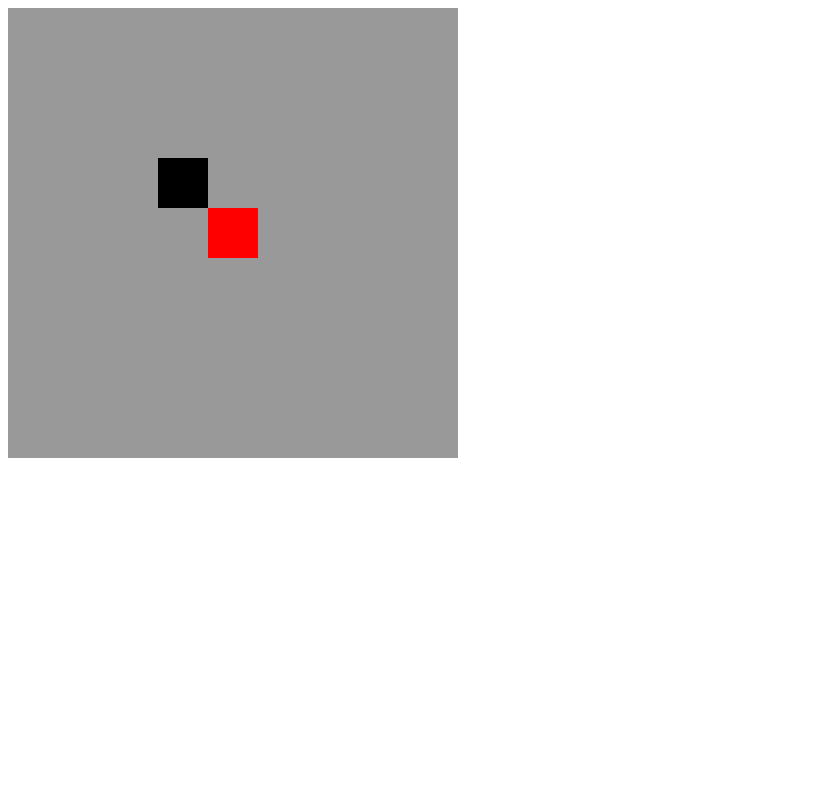
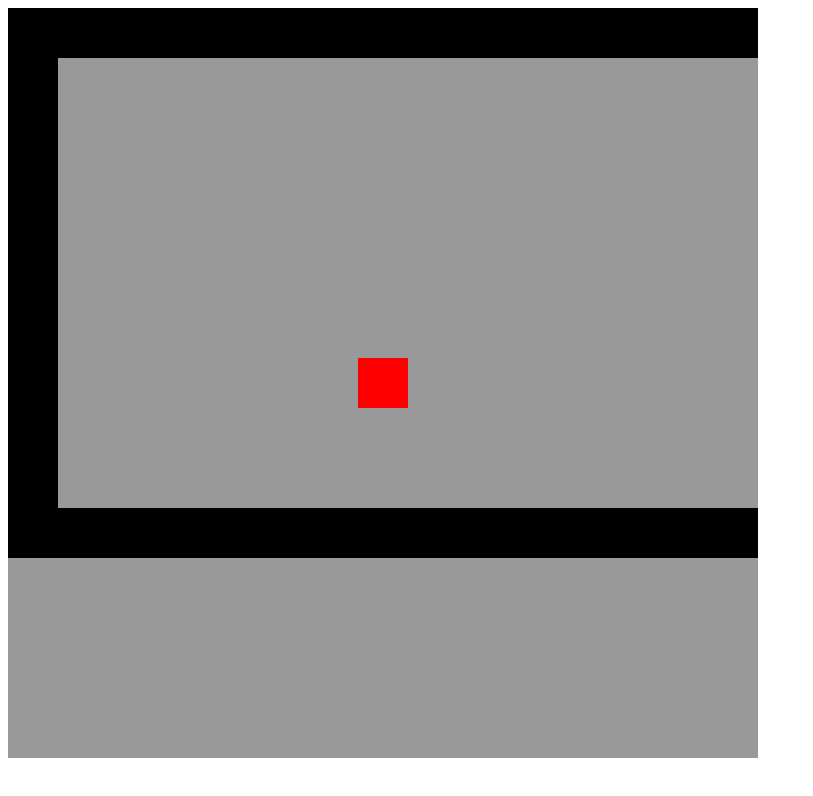
Before and after one commit to tb991/Virtual-Supermarket, a plain HTML site: page index.html in a window 1280 px wide. Shown: the whole page, without its empty margins (0-813 px from the left). Drawn offline with Linux system fonts and the light colour scheme.

```diff
--- a/index.html
+++ b/index.html
@@ -3,6 +3,6 @@
 		<script src="world.js"></script>
 	</head>
 	<body>
-		<canvas id="game" width="600" height="600"></canvas>
+		<canvas id="game" width="800" height="800"></canvas>
 	</body>
 </html>
--- a/world.js
+++ b/world.js
@@ -4,6 +4,7 @@ class World{
 		this.height = h;
 		this.data = [];
 		this.scrPos = [w/2,h/2];
+		this.characterOffset = [(screenWidth-1)/2, (screenHeight-1)/2];
 		for (var i = 0; i < this.width; i++){
 			var a = [];
 			for (var j = 0; j < this.height; j++){
@@ -11,6 +12,14 @@ class World{
 			}
 			this.data[i] = a;
 		}
+		for (var i = 0; i < this.width; i++){
+			for (var j = 0; j < this.height; j++){
+				if (i<8 || j < 1 || i > this.width-8 || j > this.height-2){
+					this.makeElement([i,j], 1);
+				}
+			}
+		}
+
 	}
 	seeData(){
 		for (var i = 0; i < this.width; i++){
@@ -26,18 +35,11 @@ class World{
 	}
 
 }
-var screenWidth = 9;
-var screenHeight = 9;
+var screenWidth = 15; // tiles
+var screenHeight = 15;
 var worldWidth = 100;
 var worldHeight = 100;
-class Character{
-	constructor(){
-		this.x = worldWidth - screenWidth/2;
-		this.y = worldHeight; // from top
-	}
-}
-var player = new Character();
-var tileSize = 50;
+var tileSize = 50; // pixels
 class Screen{
 	constructor(topLeftPos){
 		this.width = screenWidth;
@@ -46,7 +48,7 @@ class Screen{
 		for (var i = 0; i < this.width; i++){
 			var a = [];
 			for (var j = 0; j < this.height; j++){
-				if (i==4 && j==4){
+				if (i==(screenWidth-1)/2 && j==(screenHeight-1)/2){
 					a.push(2); // 2 = player, 1 = block, 0 = tile
 				}
 				else{
@@ -77,22 +79,68 @@ class Screen{
 var scr = new Screen();
 var p = new World(worldWidth,worldHeight,0);
 window.onload = function(){
-	p.makeElement([worldWidth/2+3,worldHeight/2 + 3],1);
 	p.seeData();
+	drawRoom(worldWidth/2,worldHeight/2,30,10);
 	window.addEventListener("keydown",function(evt){
-		if (evt.key=='w'){
-			p.scrPos[1]++;
+		var xChange = 0;
+		var yChange = 0;
+		if (evt.key=='w' || evt.keyCode==38){
+			yChange = -1;
 		}
-		else if (evt.key=='s'){
-			p.scrPos[1]--;
+		else if (evt.key=='s' || evt.keyCode==40){
+			yChange = 1;
 		}
-		else if (evt.key=='a'){
-			p.scrPos[0]--;
+		else if (evt.key=='a' || evt.keyCode==37){
+			xChange=-1;
 		}
-		else if (evt.key=='d'){
-			p.scrPos[0]++;
+		else if (evt.key=='d' || evt.keyCode==39){
+			xChange=1;
+		}
+		if (p.data[p.scrPos[0] + p.characterOffset[0]+xChange][p.scrPos[1]+p.characterOffset[1]+yChange]==0){
+			p.scrPos[0]+=xChange;
+			p.scrPos[1]+=yChange;
+		}
+		else{
+			console.log("movement blocked");
 		}
 		scr.view();
+		console.log(p.scrPos);
 	});
 	scr.view();
 }
+function drawRoom(xLeft,yTop,w,h){
+	var x = xLeft, y = yTop;
+	drawRoomCorner(x,y,1,1);
+	drawRoomCorner(x+w,y,1,0);
+	drawRoomCorner(x+w,y+h,0,0);
+	drawRoomCorner(x,y+h,0,1);
+	drawVertWall(y,y+h,x);
+	drawVertWall(y,y+h,x+w);
+	drawHorizWall(x,x+w,y);
+	drawHorizWall(x,x+w,y+h);
+}
+function drawVertWall(topY,bottomY,xPos){
+	for (var i = topY; i <= bottomY; i++){
+		p.makeElement([xPos,i],1);
+	}
+}
+function drawHorizWall(leftX,rightX,yPos){
+	for (var i = leftX; i <= rightX; i++){
+		p.makeElement([i,yPos],1);
+	}
+}
+function drawRoomCorner(x,y,top,left){
+	p.makeElement([x,y],1);
+	if (top){
+		p.makeElement([x,y+1],1);
+	}
+	else{
+		p.makeElement([x,y-1],1);
+	}
+	if (left){
+		p.makeElement([x+1,y],1);
+	}
+	else{
+		p.makeElement([x-1,y],1);
+	}
+}
```
